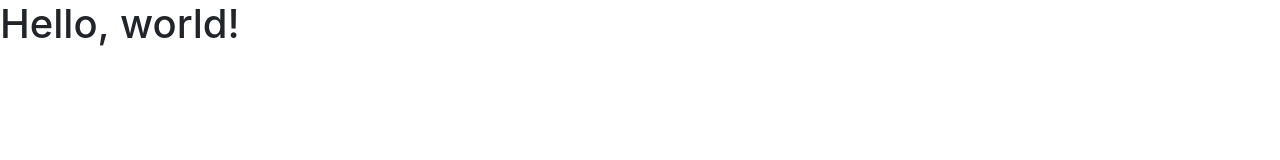
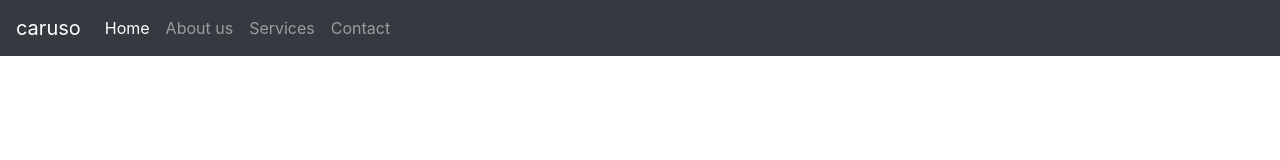
Before and after one commit to gerardoasilva/web-design-act, a plain HTML site: page index.html in a window 1280 px wide. Drawn offline with nearby package versions, Linux system fonts and the light colour scheme.

Commit message:
Add navbar

```diff
--- a/index.html
+++ b/index.html
@@ -10,11 +10,49 @@
     <link rel="stylesheet" href="https://stackpath.bootstrapcdn.com/bootstrap/4.5.2/css/bootstrap.min.css"
         integrity="sha384-JcKb8q3iqJ61gNV9KGb8thSsNjpSL0n8PARn9HuZOnIxN0hoP+VmmDGMN5t9UJ0Z" crossorigin="anonymous">
 
-    <title>Hello, world!</title>
+    <title>Diseño Web</title>
 </head>
 
 <body>
-    <h1>Hello, world!</h1>
+
+    <nav class="navbar navbar-expand-lg navbar-dark bg-dark fixed-top">
+        <a class="navbar-brand" href="#">caruso</a>
+        <button class="navbar-toggler" type="button" data-toggle="collapse" data-target="#navbarSupportedContent"
+            aria-controls="navbarSupportedContent" aria-expanded="false" aria-label="Toggle navigation">
+            <span class="navbar-toggler-icon"></span>
+        </button>
+
+        <div class="collapse navbar-collapse" id="navbarSupportedContent">
+            <ul class="navbar-nav mr-auto">
+                <li class="nav-item active">
+                    <a class="nav-link" href="#landing">Home <span class="sr-only">(current)</span></a>
+                </li>
+                <li class="nav-item">
+                    <a class="nav-link" href="#about">About us</a>
+                </li>
+                <li class="nav-item">
+                    <a class="nav-link" href="#services">Services</a>
+                </li>
+                <li class="nav-item">
+                    <a class="nav-link" href="#contact">Contact</a>
+                </li>
+            </ul>
+        </div>
+    </nav>
+
+    <div class="container">
+        <div class="row">
+            <div class="col col-12 col-xl-4 bg-info">
+                Hola
+            </div>
+            <div class="col col-12 col-xl-4 bg-danger">
+                Hola
+            </div>
+            <div class="col col-12 col-xl-4 bg-warning">
+                Hola
+            </div>
+        </div>
+    </div>
 
     <!-- Optional JavaScript -->
     <!-- jQuery first, then Popper.js, then Bootstrap JS -->
```
